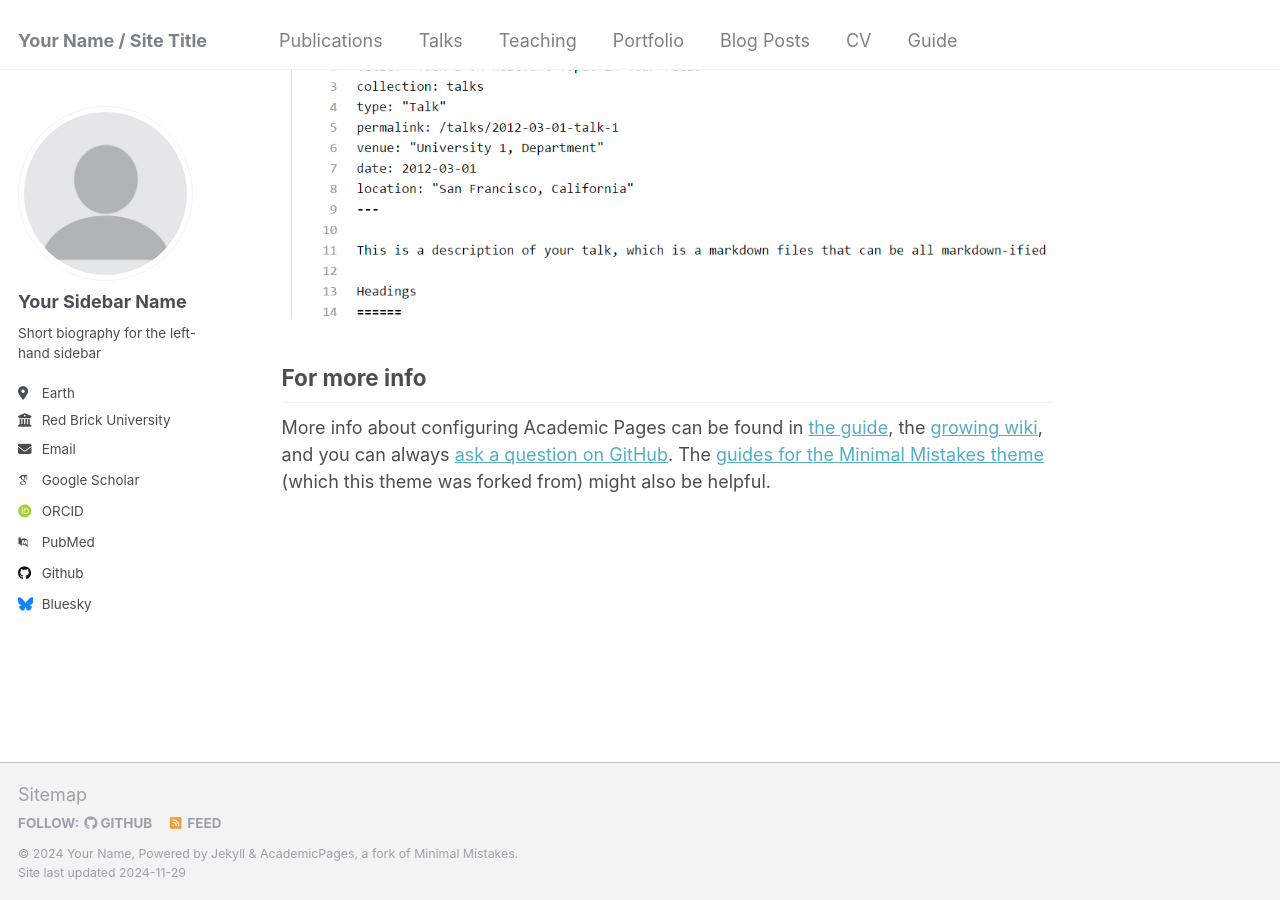
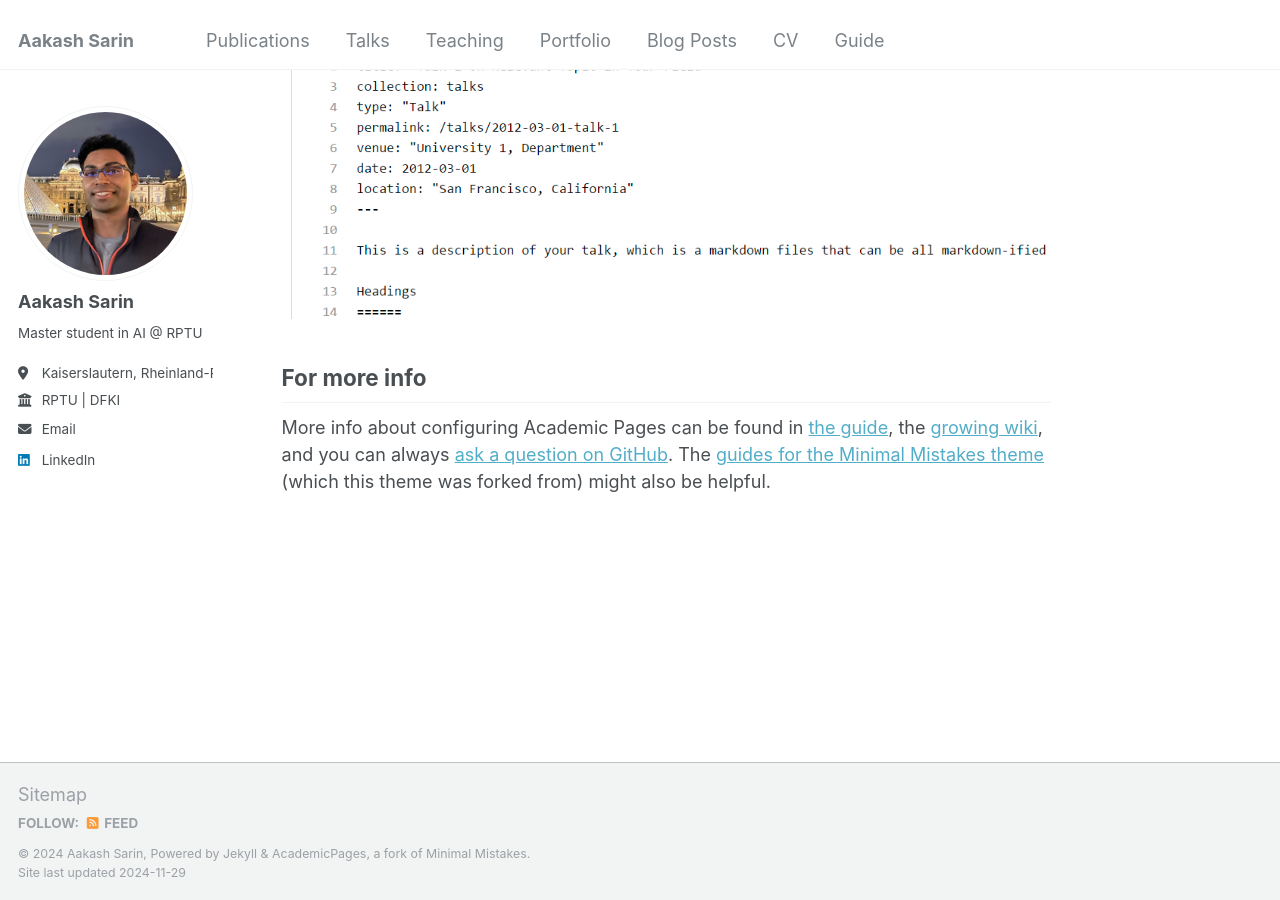
Before and after one commit to aakash-sarin/aakash-sarin.github.io, a Jekyll site: the page built from _pages/about.md, in a window 1280 px wide and 900 px high, scrolled down 2643 px. Built offline with Jekyll 4.4.1, drawn with Linux system fonts in a browser that asks for light colours; some web fonts are replaced.

Commit message:
v0: base changes to image, name and info

```diff
--- a/Gemfile
+++ b/Gemfile
@@ -1,11 +1,13 @@
 source 'https://rubygems.org'
 
 group :jekyll_plugins do
+  gem "minimal-mistakes-jekyll"
   gem 'jekyll'
   gem 'jekyll-feed'
   gem 'jekyll-sitemap'
   gem 'jemoji'
   gem 'webrick', '~> 1.8'
+  gem "jekyll-livereload"
 end
 
 gem 'github-pages'
--- a/_config.yml
+++ b/_config.yml
@@ -6,13 +6,17 @@
 # `jekyll serve -l -H localhost`. If you change this file, please restart the
 # server process.
 
+# Website skin
+theme: minimal-mistakes-jekyll
+minimal_mistakes_skin: "air"  # Replace "air" with any skin name you want to try
+
 # Basic Site Settings
 locale                   : "en-US"
-title                    : "Your Name / Site Title"
+title                    : "Aakash Sarin"
 title_separator          : "-"
-name                     : &name "Your Name"
-description              : &description "personal description"
-url                      : https://academicpages.github.io # the base hostname & protocol for your site e.g. "https://[your GitHub username].github.io"
+name                     : &name "Aakash Sarin"
+description              : &description "AI Engineer"
+url                      : https://aakash-sarin.github.io # the base hostname & protocol for your site e.g. "https://[your GitHub username].github.io"
 baseurl                  : "" # the subpath of your site, e.g. "/blog"
 repository               : "academicpages/academicpages.github.io"
 
@@ -21,35 +25,35 @@ repository               : "academicpages/academicpages.github.io"
 #               Additional customization can be done by editing /_includes/author-profile.html
 author:
   # Biographic information
-  avatar           : "profile.png"
-  name             : "Your Sidebar Name"
+  avatar           : "aakash1.jpg"
+  name             : "Aakash Sarin"
   pronouns         : # example: "she/her"
-  bio              : "Short biography for the left-hand sidebar"
-  location         : "Earth"
-  employer         : "Red Brick University"
+  bio              : "Master student in AI @ RPTU"
+  location         : "Kaiserslautern, Rheinland-Pfalz, DE"
+  employer         : "RPTU | DFKI "
   uri              : # URL
-  email            : "none@example.org"
+  email            : "sarin@rptu.de"
 
-  # Academic websites
-  arxiv            : # URL - Update with the correct link to your profile
-  googlescholar    : "https://scholar.google.com/citations?user=PS_CX0AAAAAJ"
-  impactstory      : # URL
-  orcid            : "http://orcid.org/yourorcidurl"
-  semantic         : # URL
-  pubmed           : "https://www.ncbi.nlm.nih.gov/pubmed/?term=john+snow"
-  researchgate     : # URL
-  scopus           : # URL
+  # # Academic websites
+  # arxiv            : # URL - Update with the correct link to your profile
+  # googlescholar    : "https://scholar.google.com/citations?user=PS_CX0AAAAAJ"
+  # impactstory      : # URL
+  # orcid            : "http://orcid.org/yourorcidurl"
+  # semantic         : # URL
+  # pubmed           : "https://www.ncbi.nlm.nih.gov/pubmed/?term=john+snow"
+  # researchgate     : # URL
+  # scopus           : # URL
 
   # Repositories and software development
   bitbucket        : # Username - Update with your username on the site
   codepen          : # Username
   dribbble         : # Username
-  github           : "academicpages"
+  github           : # Username
   kaggle           : # Username
   stackoverflow    : # User number or user number and name (i.e., use "1" or "1/jeff-atwood")
 
   # Social media
-  bluesky          : "bsky.app" # Replace this with you Bluesky username
+  bluesky          : # Replace this with you Bluesky username
   facebook         : # Username
   flickr           : # Username
   foursquare       : # Username
@@ -58,7 +62,7 @@ author:
   keybase          : # Username
   instagram        : # Username
   lastfm           : # Username
-  linkedin         : # Username
+  linkedin         : aakashsarin
   mastodon         : # URL
   medium           : # URL
   pinterest        : # Username
@@ -303,6 +307,8 @@ plugins:
   - jekyll-paginate
   - jekyll-sitemap
   - jemoji
+  - jekyll-seo-tag # For improved SEO
+  - jekyll-livereload # For live reloading
 
 # Mimic GitHub Pages with --safe
 whitelist:
```
Also changed, not shown: images/aakash1 (copy).jpg (added), images/aakash1.jpg (added).
